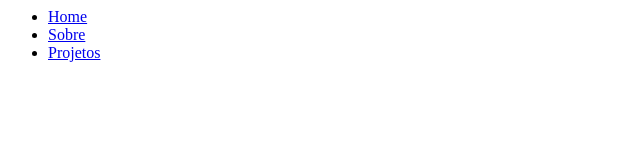
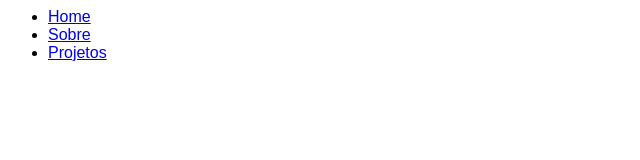
Before and after one commit to willianprado23/willianprado23.github.io, a plain HTML site: page index.html in a window 1280 px wide. Shown: the full height of the page, 0-640 px from the left. Drawn offline with Linux system fonts and the light colour scheme.

Commit message:
Update styles.css

```diff
--- a/styles.css
+++ b/styles.css
@@ -1,3 +1,7 @@
 html {
   font-size: 16px;
 }
+
+ul {
+  font-family: sans-serif;
+}
```
